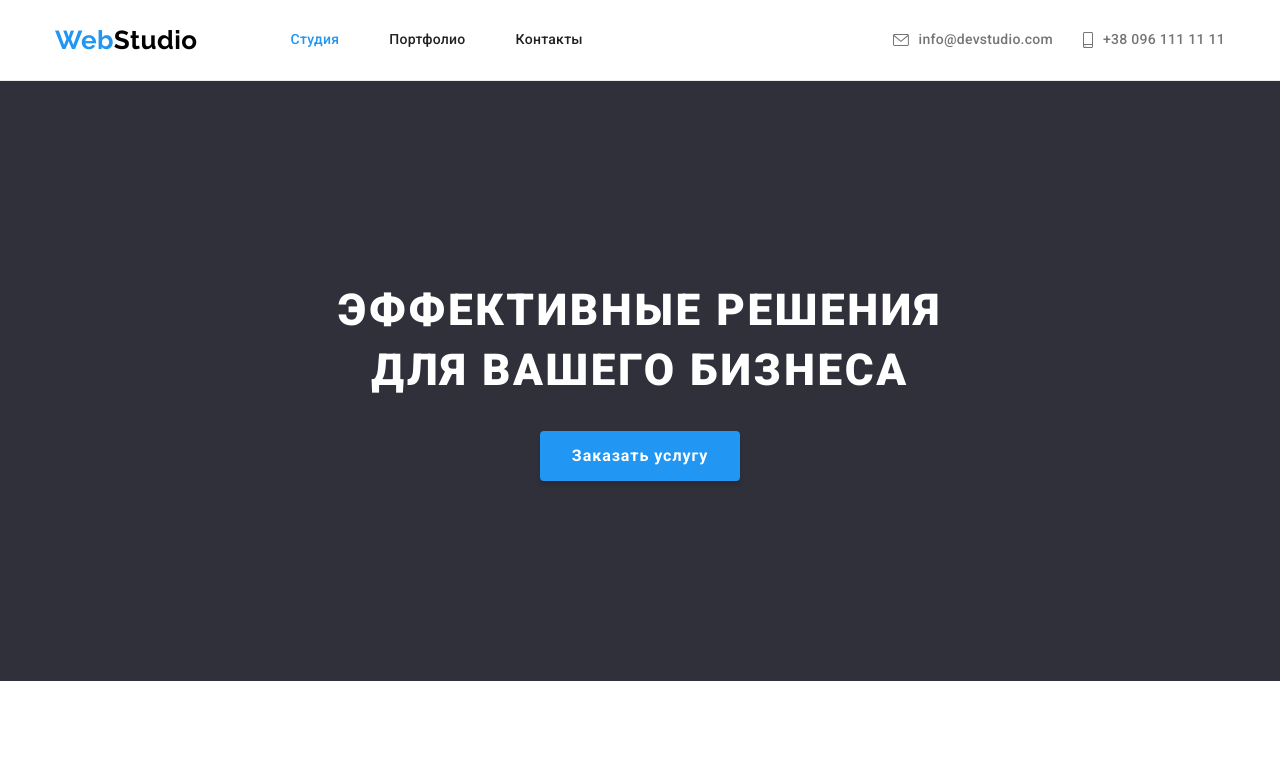
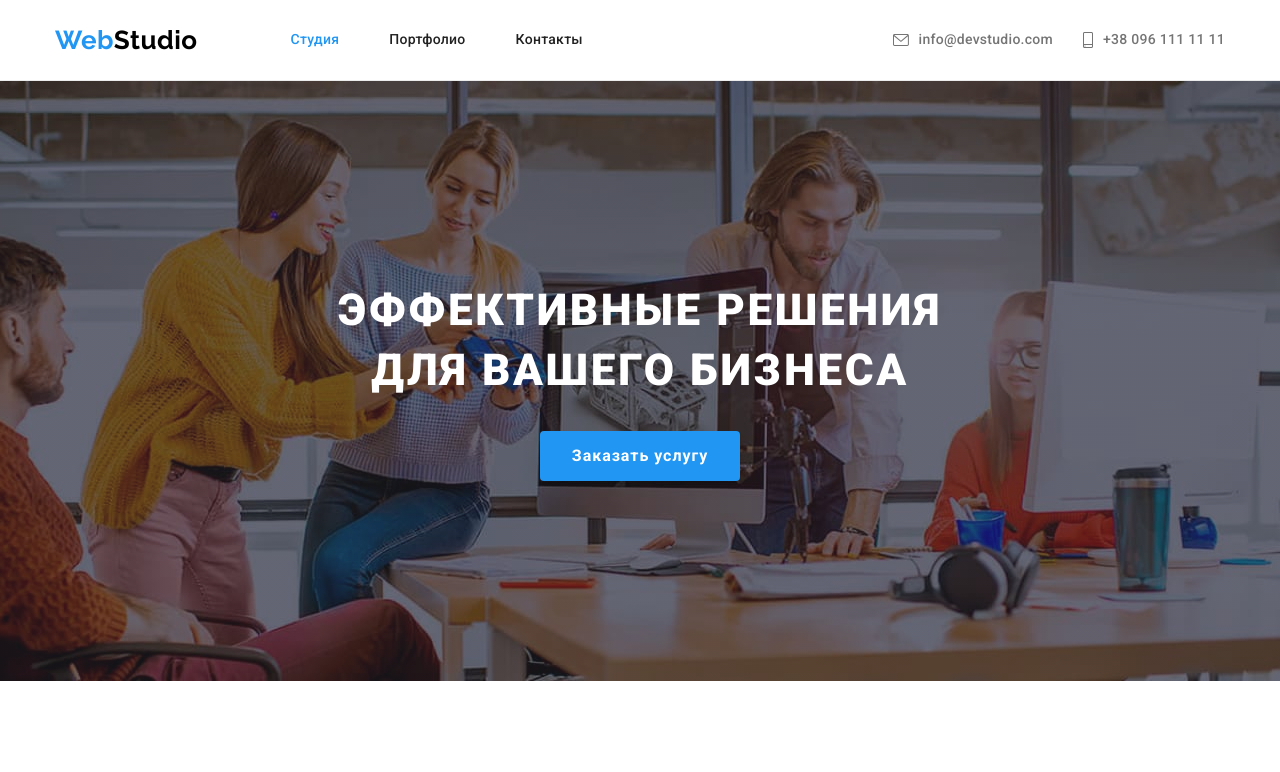
Before and after one commit to ChernykhGO/goit-markup-hw-04, a plain HTML site: page index.html in a window 1280 px wide. Shown: the top 772 px of the page. Drawn offline with nearby package versions, Linux system fonts and the light colour scheme.

Commit message:
Update styles.css
добавляет путь к герою

```diff
--- a/css/styles.css
+++ b/css/styles.css
@@ -195,7 +195,7 @@ a {
       rgba(47, 48, 58, 0.4),
       rgba(47, 48, 58, 0.4)
     ),
-    url(./images/hero.jpg);
+    url(../images/hero.jpg);
   background-size: cover;
   background-repeat: no-repeat;
   background-position: center;
```
